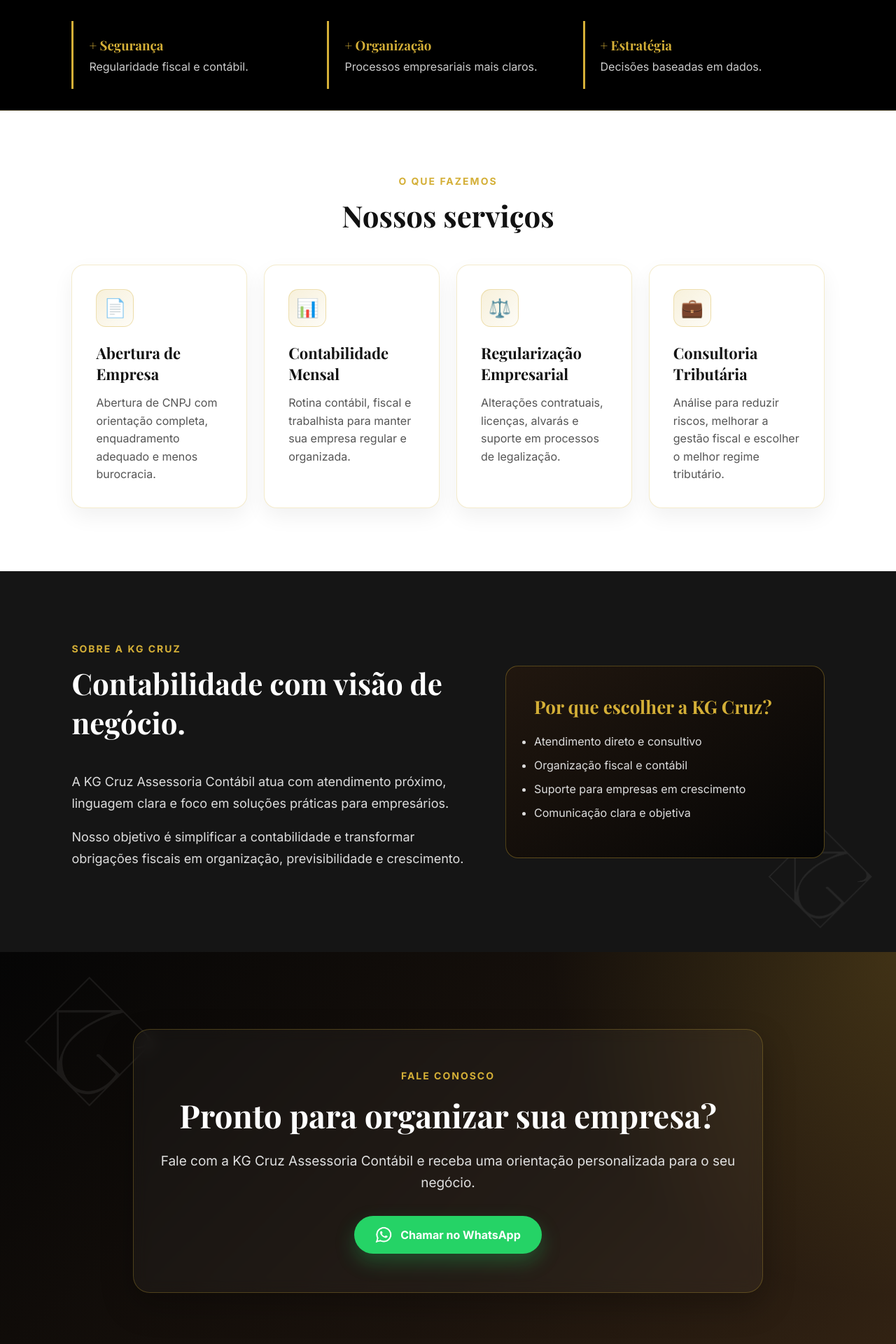
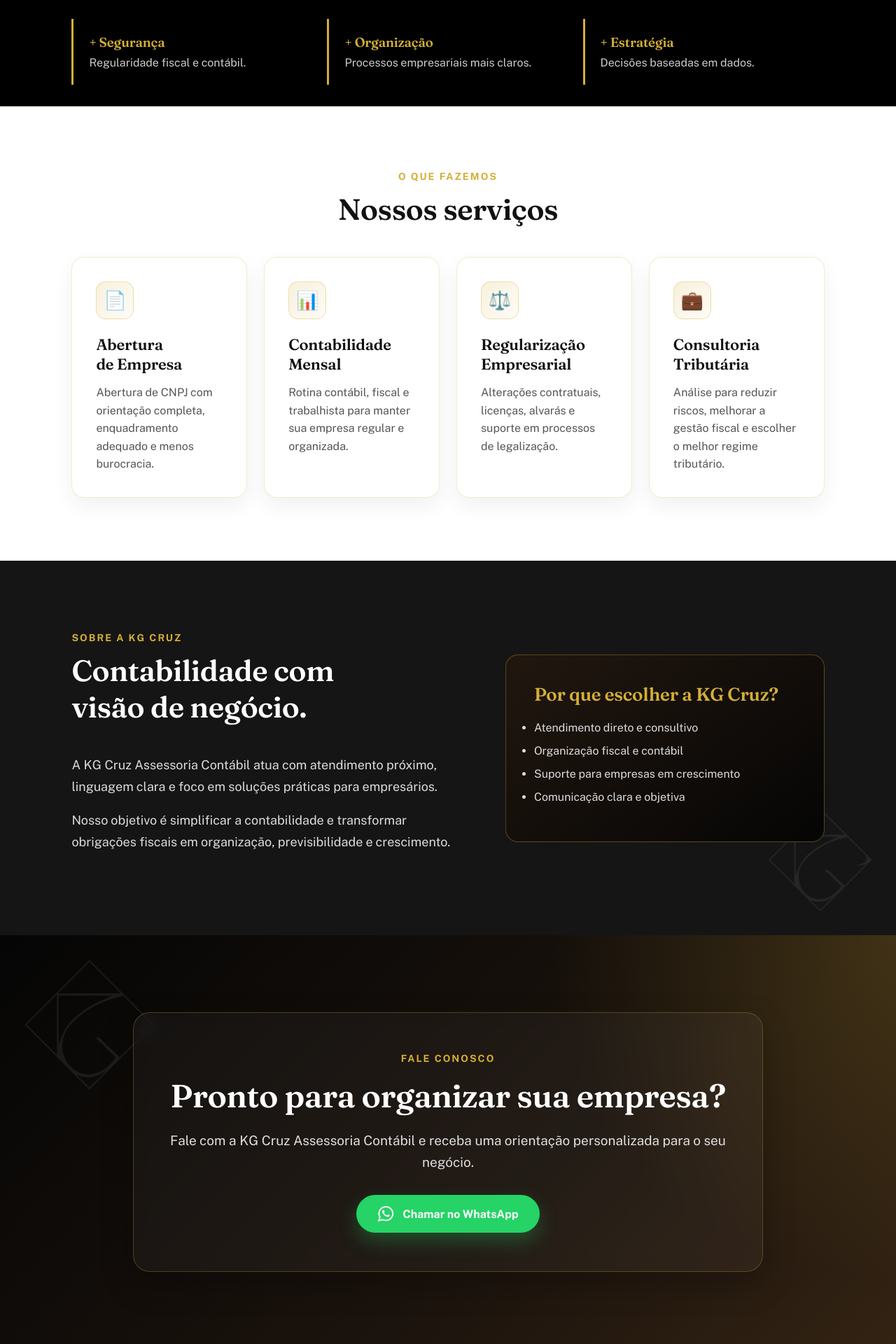
Before and after one commit to Guialvessg/site-kg-cruz, a Flask app: page / in a window 1280 px wide. Shown: the part 877-2797 px from the top of the page at 70% size. Run offline with Flask 3, Linux system fonts and the light colour scheme.

Commit message:
Refina a tipografia do site e ajusta os videos do Inicio
Troca as fontes (Inter/Playfair Display) por uma dupla mais refinada
e menos generica: Fraunces nos titulos (serifada, com mais
personalidade) e Public Sans no texto corrido, com leve ajuste de
peso e espacamento nos titulos para um ar mais editorial.

Remove o video do aviao do loop do Inicio (a pedido do dono do site)
e adiciona dois novos videos escolhidos por ele -- um arranha-ceu
noturno com estrada em curva, e uma paisagem urbana com janelas
iluminadas ao entardecer. O hero da pagina Inicial passa a alternar
entre 4 videos em loop continuo.

Co-Authored-By: Claude Sonnet 5 <noreply@anthropic.com>

```diff
--- a/static/css/style.css
+++ b/static/css/style.css
@@ -1,10 +1,10 @@
-@import url('https://fonts.googleapis.com/css2?family=Inter:wght@400;500;600;700;800&family=Playfair+Display:wght@600;700&display=swap');
+@import url('https://fonts.googleapis.com/css2?family=Public+Sans:wght@400;500;600;700&family=Fraunces:opsz,wght@9..144,500;9..144,600;9..144,700&display=swap');
 
 * {
   margin: 0;
   padding: 0;
   box-sizing: border-box;
-  font-family: 'Inter', Arial, sans-serif;
+  font-family: 'Public Sans', Arial, sans-serif;
 }
 
 html {
@@ -19,7 +19,10 @@ body {
 h1,
 h2,
 h3 {
-  font-family: 'Playfair Display', serif;
+  font-family: 'Fraunces', Georgia, serif;
+  font-weight: 600;
+  letter-spacing: -0.01em;
+  text-wrap: balance;
 }
 
 /* HEADER */
--- a/templates/index.html
+++ b/templates/index.html
@@ -26,14 +26,17 @@
 
 <section class="hero" id="inicio">
   <div class="hero-video-rotator">
-    <video class="hero-video is-active" autoplay muted loop playsinline poster="{{ url_for('static', filename='images/cidades/aviao-janela.jpg') }}">
-      <source src="{{ url_for('static', filename='videos/aviao-janela.mp4') }}" type="video/mp4">
-    </video>
-    <video class="hero-video" autoplay muted loop playsinline poster="{{ url_for('static', filename='images/cidades/cidade-moderna-noturna.jpg') }}">
+    <video class="hero-video is-active" autoplay muted loop playsinline poster="{{ url_for('static', filename='images/cidades/cidade-moderna-noturna.jpg') }}">
       <source src="{{ url_for('static', filename='videos/cidade-moderna-noturna.mp4') }}" type="video/mp4">
     </video>
     <video class="hero-video" autoplay muted loop playsinline poster="{{ url_for('static', filename='images/cidades/por-do-sol-cidade.jpg') }}">
       <source src="{{ url_for('static', filename='videos/por-do-sol-cidade.mp4') }}" type="video/mp4">
+    </video>
+    <video class="hero-video" autoplay muted loop playsinline poster="{{ url_for('static', filename='images/cidades/arranha-ceus-noturno.jpg') }}">
+      <source src="{{ url_for('static', filename='videos/arranha-ceus-noturno.mp4') }}" type="video/mp4">
+    </video>
+    <video class="hero-video" autoplay muted loop playsinline poster="{{ url_for('static', filename='images/cidades/janelas-iluminadas.jpg') }}">
+      <source src="{{ url_for('static', filename='videos/janelas-iluminadas.mp4') }}" type="video/mp4">
     </video>
   </div>
   <div class="hero-overlay"></div>
```
Also changed, not shown: static/images/cidades/arranha-ceus-noturno.jpg (added), static/images/cidades/aviao-janela.jpg (deleted), static/images/cidades/janelas-iluminadas.jpg (added), 3 other files.
